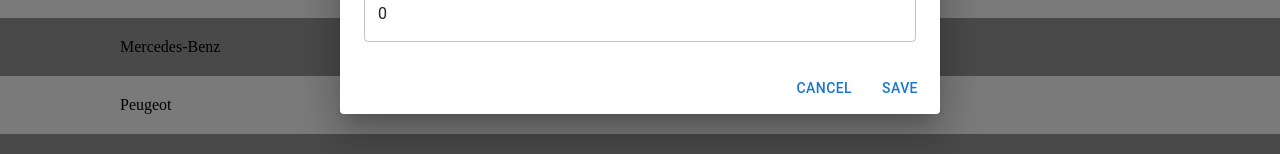
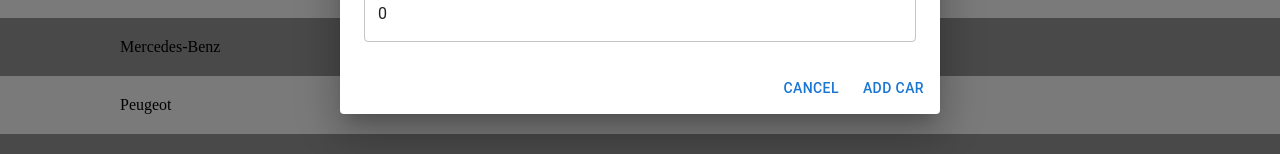
Before and after one commit to emarakakis/CarRentalProject, a Next.js app: page / in a window 1280 px wide. Both pictures are taken after a click on the button 821 px from the left and 50 px from the top of the page. Shown: the part 488-642 px from the top of the page. Built offline with nearby package versions, Linux system fonts and the light colour scheme; some icons are missing.

Commit message:
Fixxed some minor Bugs

```diff
--- a/src/app/components/EditModal/EditModal.tsx
+++ b/src/app/components/EditModal/EditModal.tsx
@@ -28,7 +28,6 @@
       } else {
         reset(car)
       }
-
     }, [car, reset, type])
 
     const handleClose = () => {
@@ -48,6 +47,7 @@
 
             //Apo Chat auto
             //newCars.map(c=>c.id === data.id : data ? c)
+            reset(zero_car)
             return newCars
         })
         setOpen(false)
@@ -66,7 +66,7 @@
             </DialogContent>
             <DialogActions>
                 <Button onClick={handleClose}>Cancel</Button>
-                <Button type="submit">Save</Button>
+                <Button type="submit">{type === "add" ? "Add Car" : "Save Changes"}</Button>
             </DialogActions>
         </form>
         </Dialog>
```
